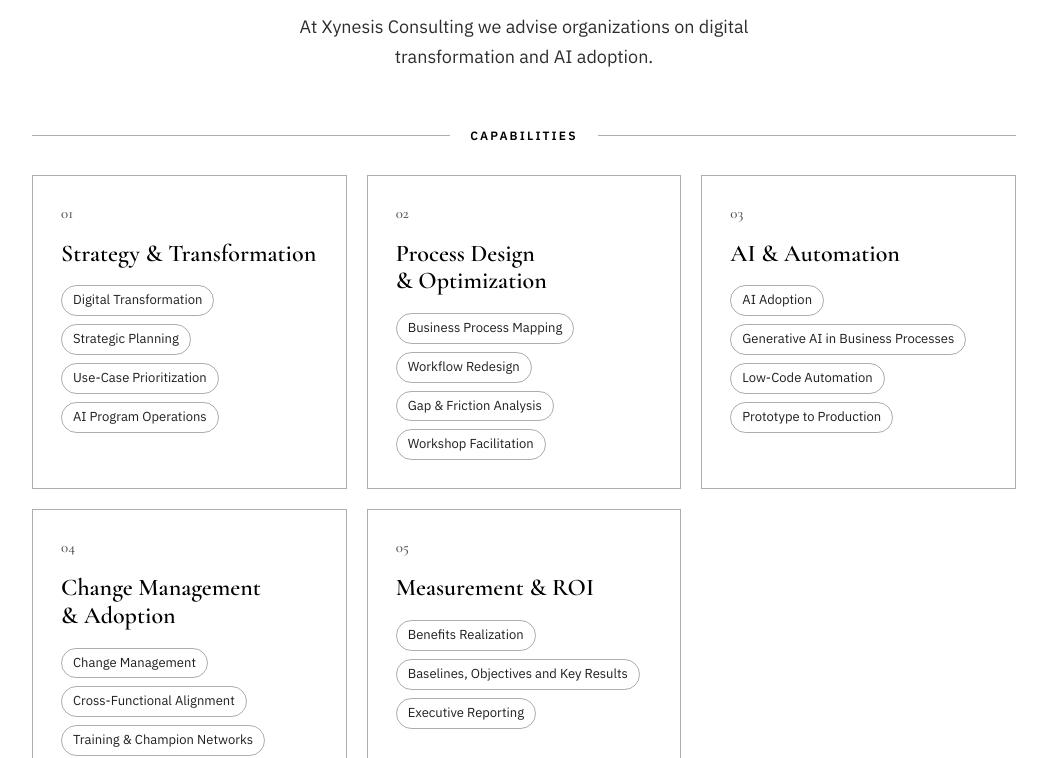
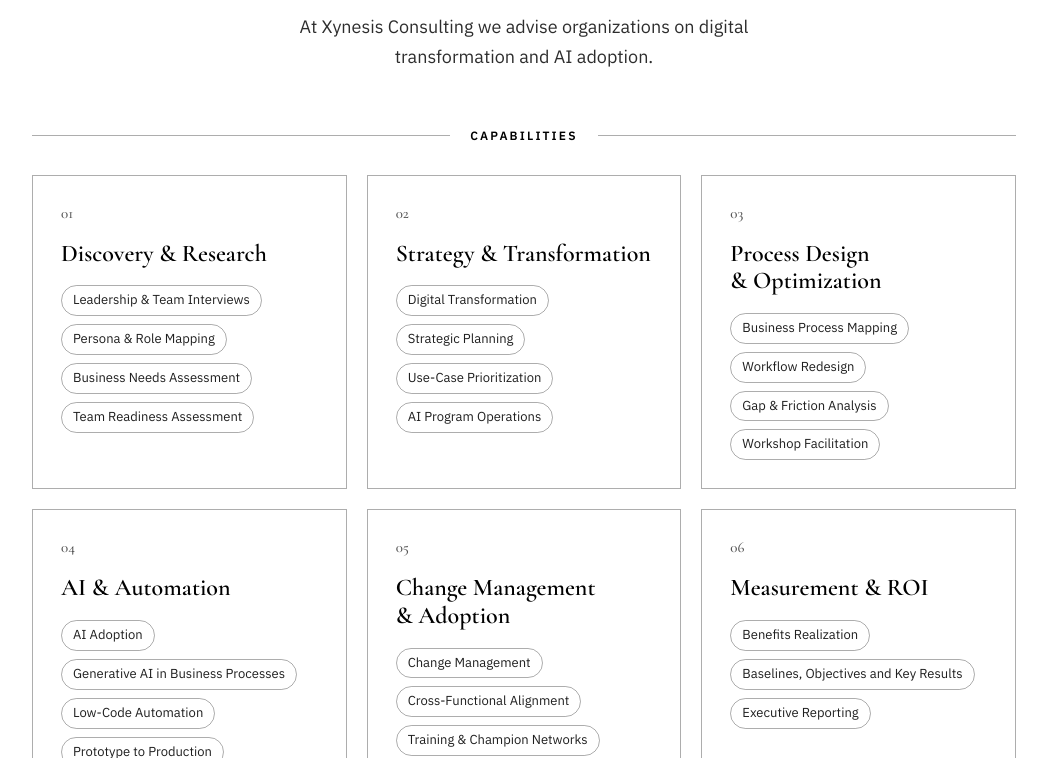
Before and after one commit to mirwhite/xynesis-site, a plain HTML site: page index.html in a window 1280 px wide. Shown: the part 342-1100 px from the top of the page, without its empty margins (116-1163 px from the left). Drawn offline with nearby package versions, Linux system fonts and the light colour scheme.

Commit message:
Add Discovery & Research as capability 01 and renumber the rest
Co-Authored-By: Claude Opus 5.5 <noreply@anthropic.com>
Claude-Session: https://claude.ai/code/session_01BuBAxM1NAEm71yviXq7rhy

```diff
--- a/index.html
+++ b/index.html
@@ -87,6 +87,17 @@
 
       <div class="tile">
         <span class="serif tile-num">01</span>
+        <h3 class="serif">Discovery &amp; Research</h3>
+        <ul>
+          <li>Leadership &amp; Team Interviews</li>
+          <li>Persona &amp; Role Mapping</li>
+          <li>Business Needs Assessment</li>
+          <li>Team Readiness Assessment</li>
+        </ul>
+      </div>
+
+      <div class="tile">
+        <span class="serif tile-num">02</span>
         <h3 class="serif">Strategy &amp; Transformation</h3>
         <ul>
           <li>Digital Transformation</li>
@@ -97,7 +108,7 @@
       </div>
 
       <div class="tile">
-        <span class="serif tile-num">02</span>
+        <span class="serif tile-num">03</span>
         <h3 class="serif">Process Design &amp; Optimization</h3>
         <ul>
           <li>Business Process Mapping</li>
@@ -108,7 +119,7 @@
       </div>
 
       <div class="tile">
-        <span class="serif tile-num">03</span>
+        <span class="serif tile-num">04</span>
         <h3 class="serif">AI &amp; Automation</h3>
         <ul>
           <li>AI Adoption</li>
@@ -119,7 +130,7 @@
       </div>
 
       <div class="tile">
-        <span class="serif tile-num">04</span>
+        <span class="serif tile-num">05</span>
         <h3 class="serif">Change Management &amp; Adoption</h3>
         <ul>
           <li>Change Management</li>
@@ -130,7 +141,7 @@
       </div>
 
       <div class="tile">
-        <span class="serif tile-num">05</span>
+        <span class="serif tile-num">06</span>
         <h3 class="serif">Measurement &amp; ROI</h3>
         <ul>
           <li>Benefits Realization</li>
```
